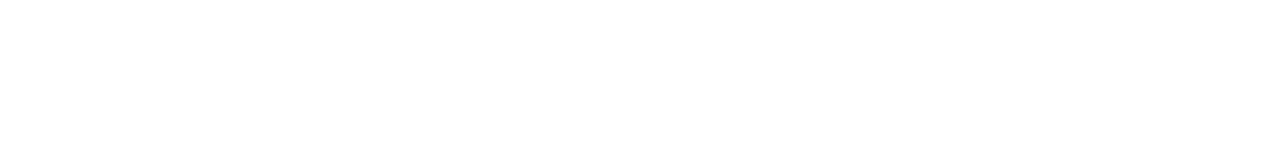
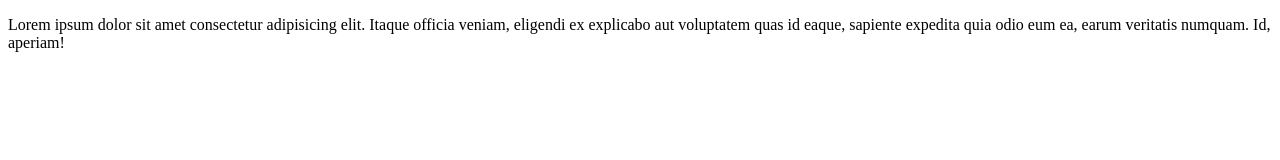
Before and after one commit to emancol/roadmap_to_free, a plain HTML site: page index.html in a window 1280 px wide. Drawn offline with Linux system fonts and the light colour scheme.

Commit message:
feat: add <p></p> tag

```diff
--- a/index.html
+++ b/index.html
@@ -1 +1,17 @@
-<html></html>
+<!DOCTYPE html>
+<html lang="en">
+
+<head>
+    <meta charset="UTF-8">
+    <meta http-equiv="X-UA-Compatible" content="IE=edge">
+    <meta name="viewport" content="width=device-width, initial-scale=1.0">
+    <title>Document</title>
+</head>
+
+<body>
+
+</body>
+<p>Lorem ipsum dolor sit amet consectetur adipisicing elit. Itaque officia veniam, eligendi ex explicabo aut voluptatem
+    quas id eaque, sapiente expedita quia odio eum ea, earum veritatis numquam. Id, aperiam!</p>
+
+</html>
```
